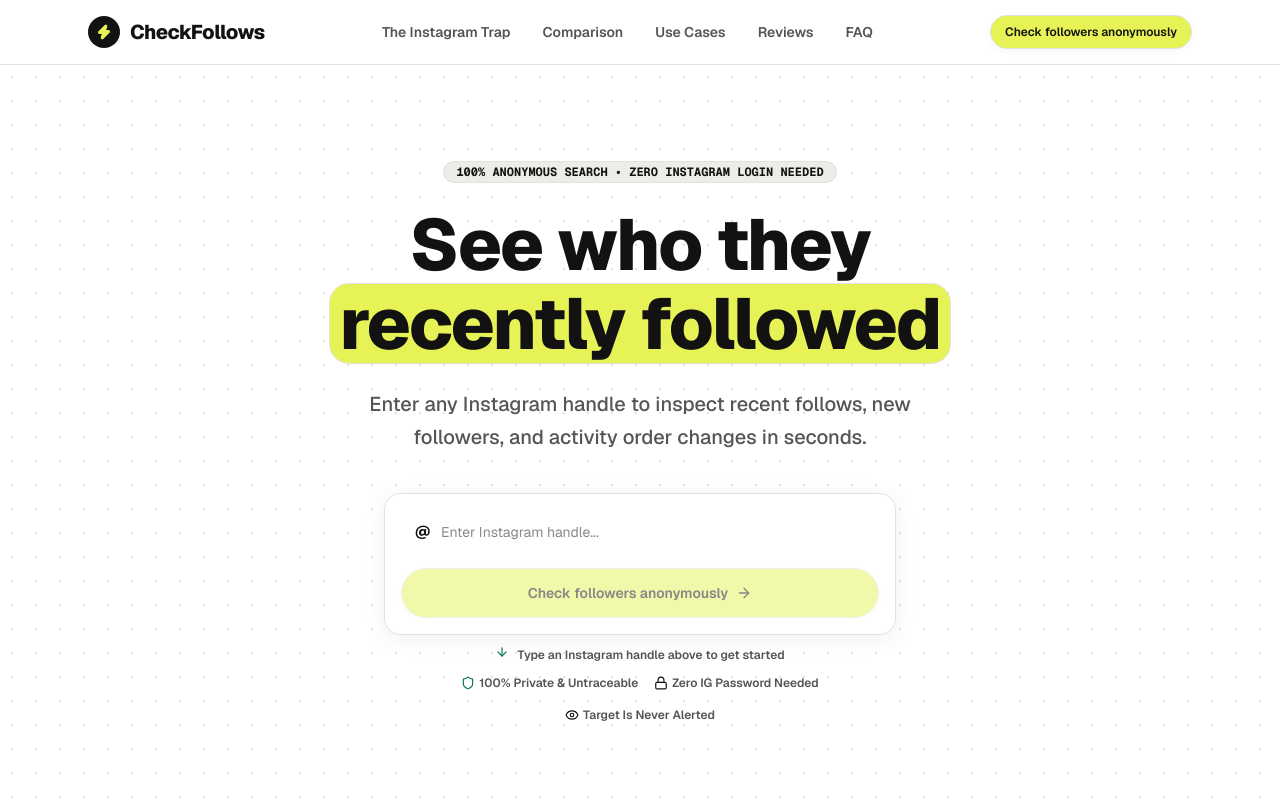
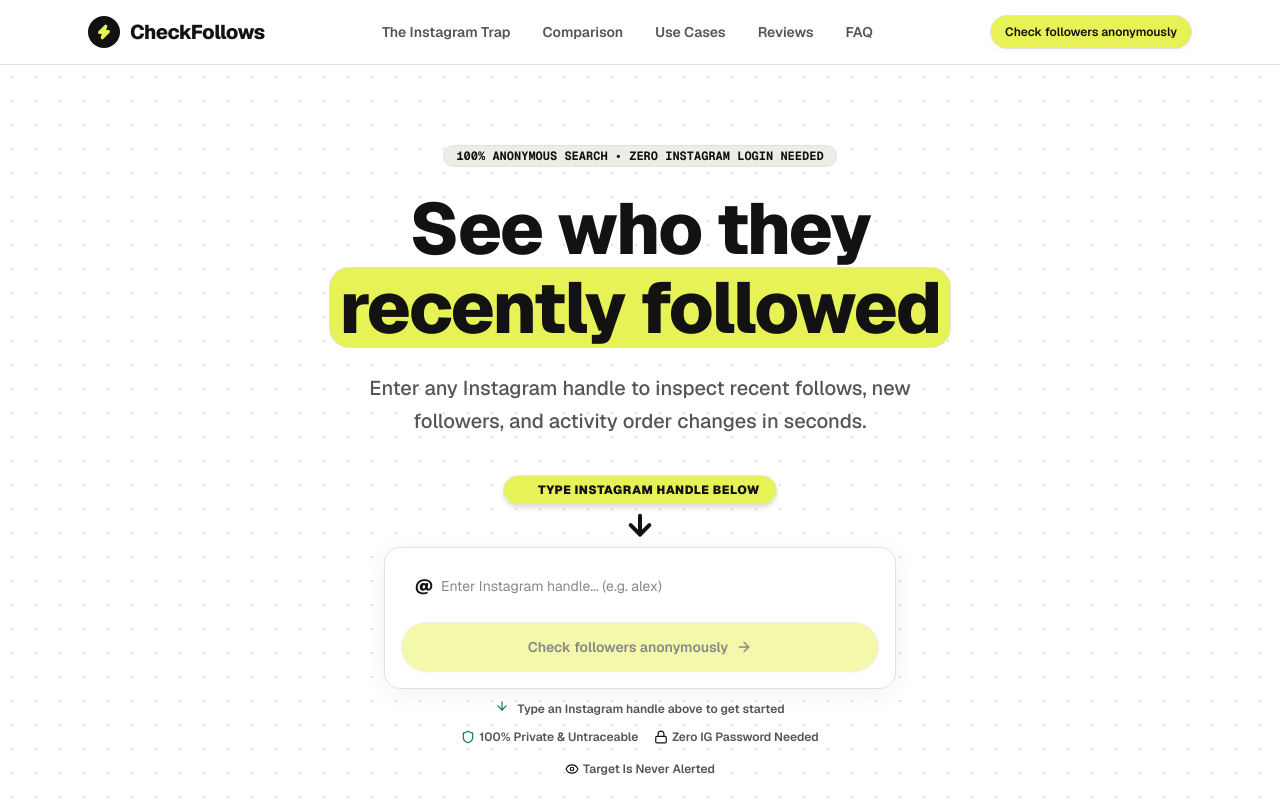
Before and after one commit to BhavyeKhetan/checkfollows, a Next.js app: page / in a window 1280 px wide. Shown: the top 800 px of the page. Built offline with nearby package versions, Linux system fonts and the light colour scheme.

Commit message:
Add animated arrow pointer and glowing emphasis when Check followers anonymously CTA is clicked

```diff
--- a/src/app/page.tsx
+++ b/src/app/page.tsx
@@ -175,12 +175,20 @@
   const [mobileMenuOpen, setMobileMenuOpen] = useState(false);
   const [openFaq, setOpenFaq] = useState<number | null>(null);
 
-  // Landing page interactive state
+  // Focus & highlight state when CTA buttons are clicked
+  const [isHighlighted, setIsHighlighted] = useState(false);
   const [showEmptyPrompt, setShowEmptyPrompt] = useState(false);
   const [showStickySearch, setShowStickySearch] = useState(false);
 
   const inputRef = useRef<HTMLInputElement>(null);
   const heroRef = useRef<HTMLDivElement>(null);
+
+  const triggerFocusAndHighlight = () => {
+    setIsHighlighted(true);
+    inputRef.current?.focus();
+    inputRef.current?.scrollIntoView({ behavior: "smooth", block: "center" });
+    setTimeout(() => setIsHighlighted(false), 2500);
+  };
 
   const handleSearch = async () => {
     const username = searchInput.replace(/^@/, "").trim();
@@ -569,10 +577,7 @@
             <Button
               variant="primary"
               size="sm"
-              onClick={() => {
-                inputRef.current?.focus();
-                inputRef.current?.scrollIntoView({ behavior: "smooth", block: "center" });
-              }}
+              onClick={triggerFocusAndHighlight}
             >
               Check followers anonymously
             </Button>
@@ -631,8 +636,7 @@
                     fullWidth
                     onClick={() => {
                       setMobileMenuOpen(false);
-                      inputRef.current?.focus();
-                      inputRef.current?.scrollIntoView({ behavior: "smooth", block: "center" });
+                      triggerFocusAndHighlight();
                     }}
                   >
                     Check followers anonymously
@@ -645,7 +649,7 @@
       </nav>
 
       {/* ── CheckFollows Hero Section ── */}
-      <section className="relative ramp-grid-bg pt-16 pb-20 sm:pt-24 sm:pb-28 px-4 sm:px-6 border-b border-[#E2E2DC]">
+      <section className="relative ramp-grid-bg pt-14 pb-20 sm:pt-20 sm:pb-28 px-4 sm:px-6 border-b border-[#E2E2DC]">
         <div className="max-w-4xl mx-auto text-center relative flex flex-col items-center">
           <motion.div
             initial={{ opacity: 0, y: 20 }}
@@ -674,10 +678,31 @@
             initial={{ opacity: 0, y: 20 }}
             animate={{ opacity: 1, y: 0 }}
             transition={{ duration: 0.5, delay: 0.2 }}
-            className="mt-6 text-lg sm:text-xl text-[#555555] max-w-xl mx-auto leading-relaxed font-medium text-center"
+            className="mt-6 text-lg sm:text-xl text-[#555555] max-w-xl mx-auto leading-relaxed font-medium text-center mb-8"
           >
             Enter any Instagram handle to inspect recent follows, new followers, and activity order changes in seconds.
           </motion.p>
+
+          {/* ── Big Directional Pointer & Arrow ── */}
+          <motion.div
+            initial={{ opacity: 0, scale: 0.9 }}
+            animate={{ opacity: 1, scale: 1 }}
+            transition={{ duration: 0.4, delay: 0.25 }}
+            className="flex flex-col items-center justify-center mb-3 text-center"
+          >
+            <motion.div
+              animate={{ y: [0, 8, 0] }}
+              transition={{ duration: 1.2, repeat: Infinity, ease: "easeInOut" }}
+              className="flex flex-col items-center gap-1 cursor-pointer"
+              onClick={triggerFocusAndHighlight}
+            >
+              <span className="inline-flex items-center gap-2 px-4 py-1.5 rounded-full bg-[#E7F256] text-[#121212] font-black text-xs uppercase tracking-wider border border-black/15 shadow-md">
+                <span className="w-2.5 h-2.5 rounded-full bg-[#121212] animate-ping shrink-0" />
+                Type instagram handle below
+              </span>
+              <ArrowDown className="w-8 h-8 text-[#121212] stroke-[3]" />
+            </motion.div>
+          </motion.div>
 
           {/* Hero Search Box */}
           <motion.div
@@ -685,20 +710,31 @@
             initial={{ opacity: 0, y: 20 }}
             animate={{ opacity: 1, y: 0 }}
             transition={{ duration: 0.5, delay: 0.3 }}
-            className="mt-10 w-full max-w-lg mx-auto"
+            className="w-full max-w-lg mx-auto"
           >
-            <Card padding="sm" className="shadow-[0_4px_24px_rgba(0,0,0,0.06)] bg-[#FFFFFF] border-[#E2E2DC]">
+            <motion.div
+              animate={isHighlighted ? { scale: [1, 1.03, 1], transition: { duration: 0.3 } } : {}}
+              className="w-full"
+            >
+              <Card
+                padding="sm"
+                className={`transition-all duration-300 bg-[#FFFFFF] ${
+                  isHighlighted
+                    ? "ring-4 ring-[#E7F256] shadow-[0_0_40px_rgba(231,242,86,0.6)] border-[#121212]"
+                    : "shadow-[0_4px_24px_rgba(0,0,0,0.06)] border-[#E2E2DC]"
+                }`}
+              >
                 <div className="flex flex-col gap-3.5">
-                <div className="relative">
+                  <div className={`relative rounded-xl transition-all duration-300 ${isHighlighted ? "bg-[#E7F256]/30 p-1" : ""}`}>
                     <Input
                       ref={inputRef}
                       type="text"
                       value={searchInput}
                       onChange={(e) => setSearchInput(e.target.value)}
                       onKeyDown={handleKeyDown}
-                    placeholder="Enter Instagram handle..."
-                    leftIcon={<span className="text-[#121212] font-bold text-base">@</span>}
-                    className="border-none bg-transparent py-3 text-base focus:ring-0"
+                      placeholder="Enter Instagram handle... (e.g. alex)"
+                      leftIcon={<span className="text-[#121212] font-black text-lg">@</span>}
+                      className={`border-none bg-transparent py-3 text-base focus:ring-0 ${isHighlighted ? "placeholder:text-[#121212] font-bold" : ""}`}
                       spellCheck={false}
                       autoCapitalize="off"
                     />
@@ -716,6 +752,7 @@
                   </Button>
                 </div>
               </Card>
+            </motion.div>
 
             {/* Empty prompt animation */}
             <AnimatePresence>
@@ -1061,10 +1098,7 @@
                     <Button
                       variant="primary"
                       leftIcon={<Eye className="w-4 h-4" />}
-                      onClick={() => {
-                        inputRef.current?.focus();
-                        inputRef.current?.scrollIntoView({ behavior: "smooth", block: "center" });
-                      }}
+                      onClick={triggerFocusAndHighlight}
                     >
                       Unlock full list
                     </Button>
@@ -1187,10 +1221,7 @@
               variant="primary"
               size="lg"
               leftIcon={<Search className="w-5 h-5" />}
-              onClick={() => {
-                inputRef.current?.focus();
-                inputRef.current?.scrollIntoView({ behavior: "smooth", block: "center" });
-              }}
+              onClick={triggerFocusAndHighlight}
             >
               Inspect an Account Anonymously
             </Button>
@@ -1216,10 +1247,7 @@
                 fullWidth
                 size="md"
                 leftIcon={<Search className="w-4 h-4" />}
-                onClick={() => {
-                  inputRef.current?.focus();
-                  inputRef.current?.scrollIntoView({ behavior: "smooth", block: "center" });
-                }}
+                onClick={triggerFocusAndHighlight}
               >
                 Check followers anonymously
               </Button>
```
Lines whose indentation alone changed are shown as unchanged.
